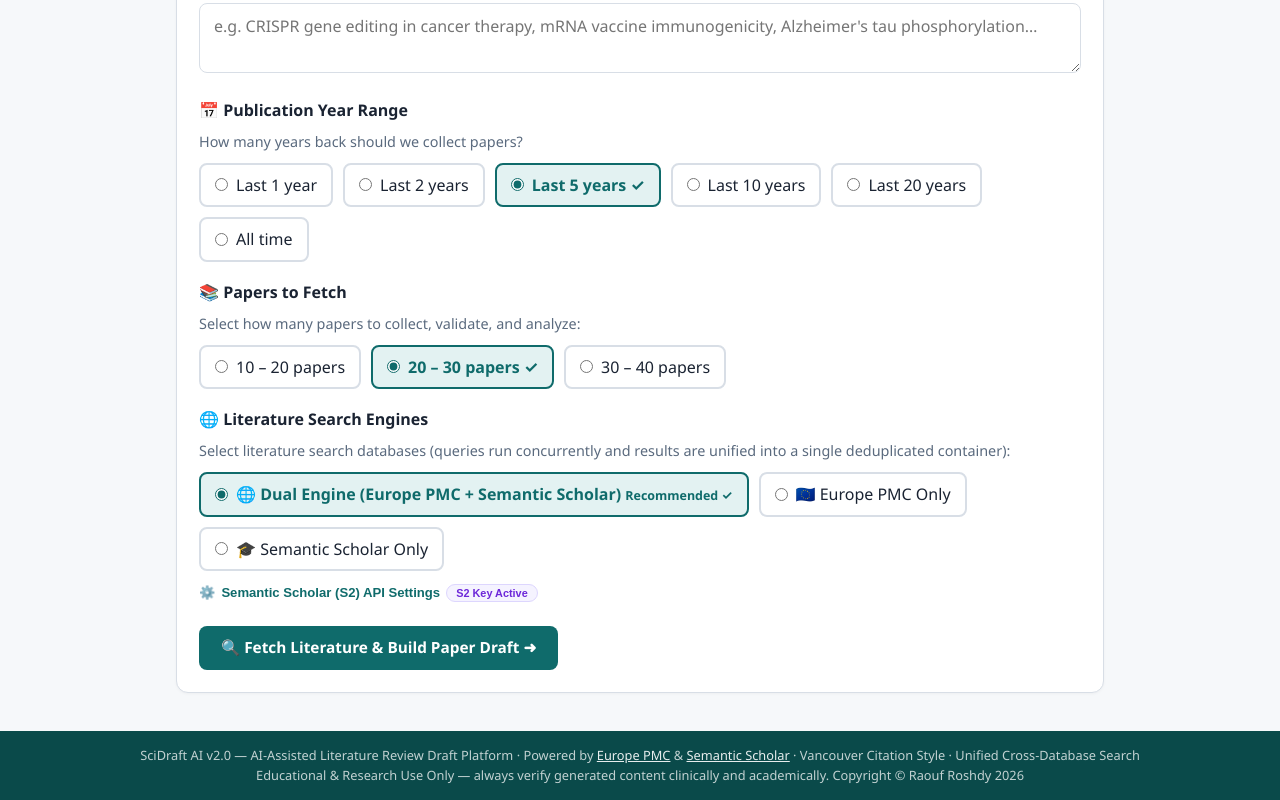
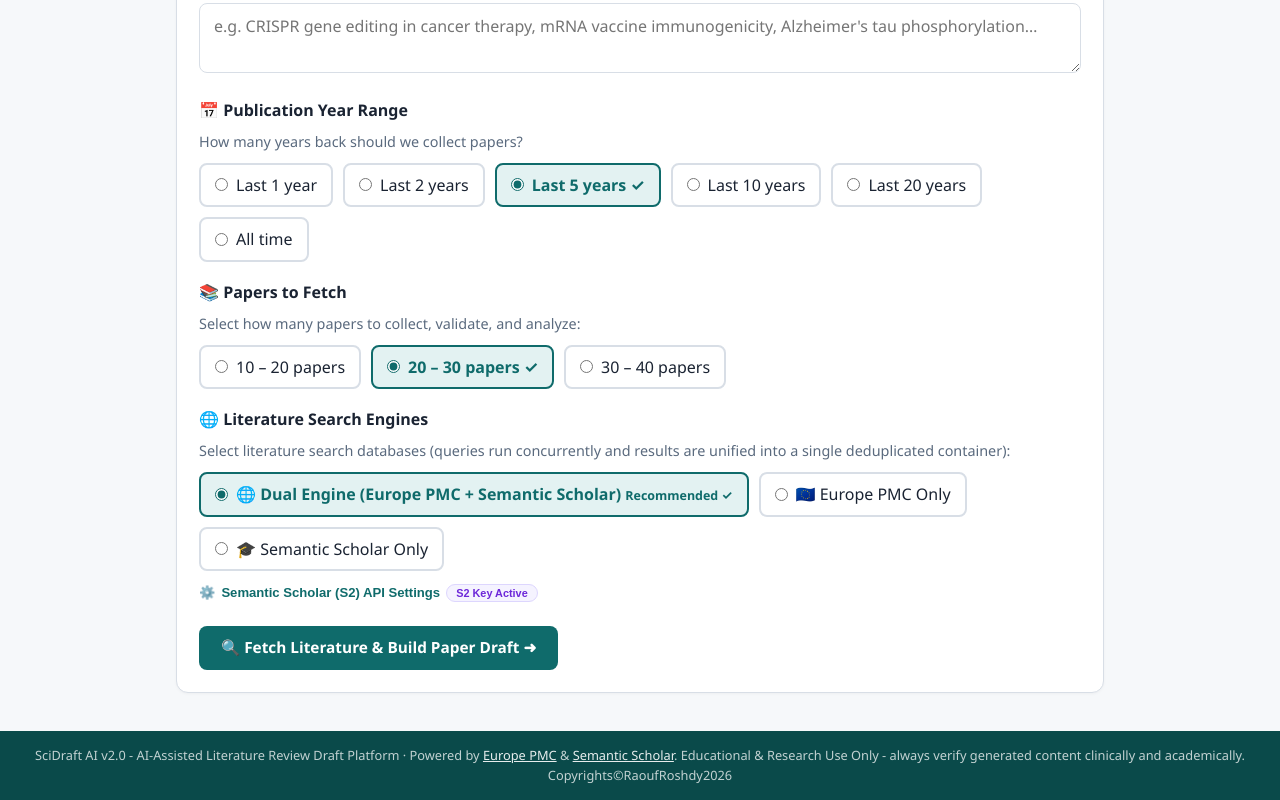
Before and after one commit to roroleaks/scidraft-ai, a website: page index.html in a window 1280 px wide. Shown: the part 369-1169 px from the top of the page. Drawn offline with nearby package versions, Linux system fonts and the light colour scheme.

Commit message:
chore: update footer branding and copyright notice

```diff
--- a/index.html
+++ b/index.html
@@ -875,10 +875,7 @@ button.secondary:disabled { opacity: .55; cursor: not-allowed; }
      FOOTER  (AIMed-identical style)
 ══════════════════════════════════ -->
 <footer>
-  SciDraft AI v2.0 — AI-Assisted Literature Review Draft Platform ·
-  Powered by <a href="https://europepmc.org" target="_blank">Europe PMC</a> &amp; <a href="https://www.semanticscholar.org" target="_blank">Semantic Scholar</a> ·
-  Vancouver Citation Style · Unified Cross-Database Search<br/>
-  Educational &amp; Research Use Only — always verify generated content clinically and academically. Copyright © Raouf Roshdy 2026
+  SciDraft AI v2.0 - AI-Assisted Literature Review Draft Platform · Powered by <a href="https://europepmc.org" target="_blank" rel="noopener">Europe PMC</a> &amp; <a href="https://www.semanticscholar.org" target="_blank" rel="noopener">Semantic Scholar</a>. Educational &amp; Research Use Only - always verify generated content clinically and academically. Copyrights©RaoufRoshdy2026
 </footer>
 </div><!-- .wrap -->
 
```
